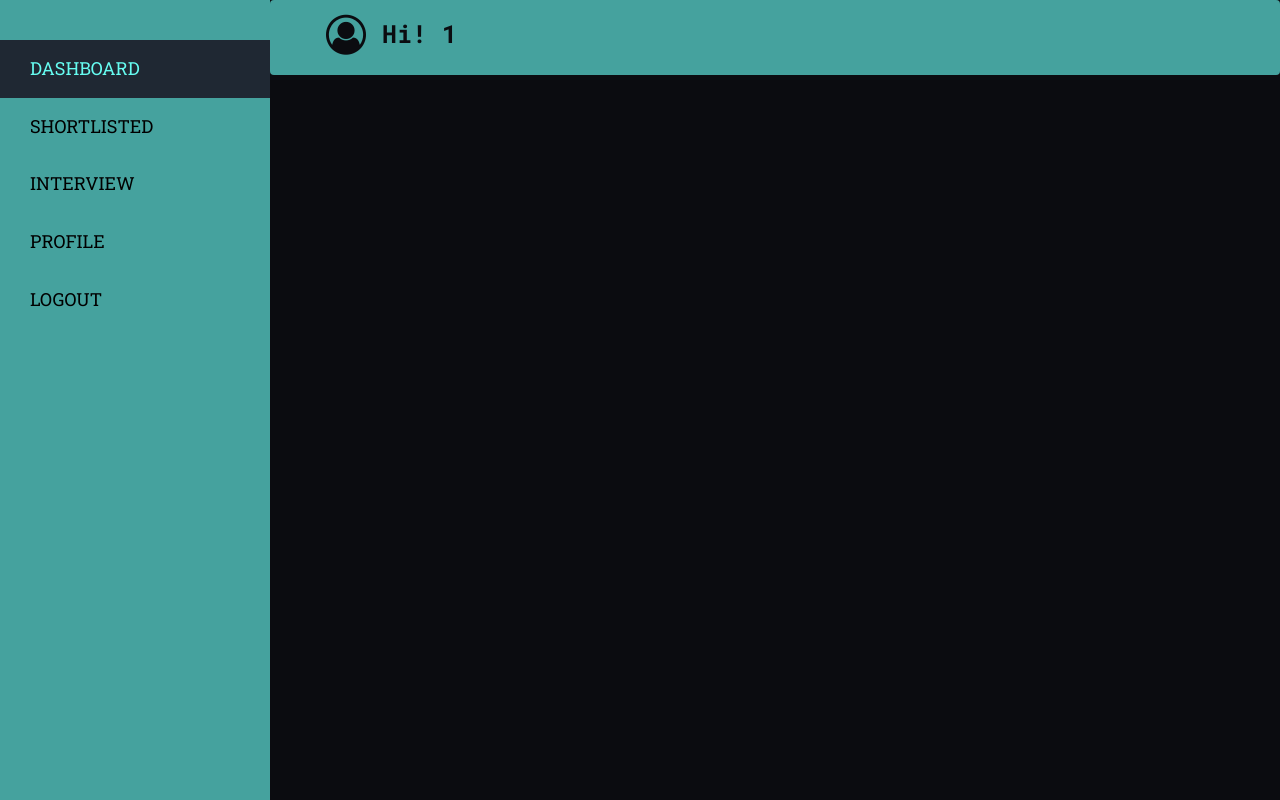
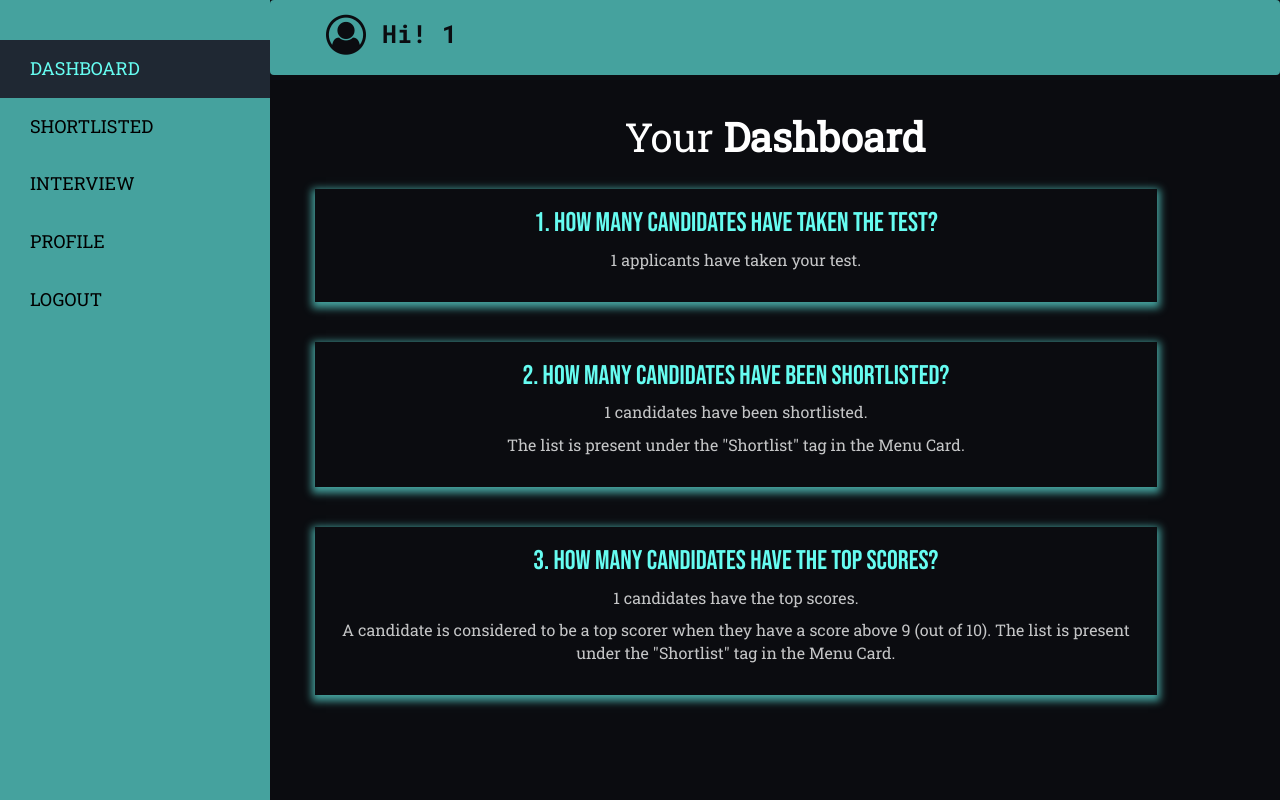
Before and after one commit to anjalisi/AIBot, a PHP site: page /dashboard-recruiter.php in a window 1280 px wide. Run offline with PHP 8.4, Linux system fonts and the light colour scheme; the visitor is signed in with stand-in values (Sample User, id 1); tables that the repository leaves empty or names only in its code hold one stand-in row (values such as "Sample post").

Commit message:
Dashboard Recruiter

```diff
--- a/dashboard-recruiter.php
+++ b/dashboard-recruiter.php
@@ -6,6 +6,18 @@ if(!isset($_SESSION['recid']))
 	header('Location:login-recruiter.php');
 	return;
 }
+$stmt= $pdo->query("SELECT * FROM shortlists");
+$rows= $stmt->fetchAll(PDO::FETCH_ASSOC);
+$numrows=count($rows);
+
+$stmt1= $pdo->query("SELECT * FROM users");
+$rows1= $stmt1->fetchAll(PDO::FETCH_ASSOC);
+$numrows1=count($rows1);
+
+
+$stmt2= $pdo->query("SELECT * FROM shortlists where score='9' or score='10'");
+$rows2= $stmt2->fetchAll(PDO::FETCH_ASSOC);
+$numrows2=count($rows2);
 ?>
 <!DOCTYPE html>
 <html>
@@ -34,6 +46,47 @@ if(!isset($_SESSION['recid']))
 			<li><i class="fa fa-user-circle-o icon"></i><a href="#" id="username" style="font-family: 'Roboto Mono', monospace;">Hi! <?php echo $_SESSION["recid"]; ?></a></li>
 		</ul>
 	</nav>
+
+	<div class="container-fluid">
+		<center><h1>Your<b> Dashboard</b></h1></center><br>
+		<center>
+	<div class="row">
+
+		<div class="card col-sm-10">
+			<h2>
+				<center>1. How many candidates have taken the test?</center>
+			</h2>
+			<center><p><?=$numrows1?> applicants have taken your test.</p><br></center>
+		</div>
+
+	</div>
+	<br><br>
+	<div class="row">
+
+		<div class="card col-sm-10">
+			<h2>
+				<center>2. How many candidates have been shortlisted?</center>
+			</h2>
+			<center><p><?=$numrows?> candidates have been shortlisted.</p>
+			<p>The list is present under the "Shortlist" tag in the Menu Card.</p>
+				<br></center>
+		</div>
+
+	</div>
+	<br><br>
+	<div class="row">
+
+		<div class="card col-sm-10">
+			<h2>
+				<center>3. How many candidates have the top scores?</center>
+			</h2>
+			<center><p><?=$numrows2?> candidates have the top scores.</p>
+			<p>A candidate is considered to be a top scorer when they have a score above 9 (out of 10). The list is present under the "Shortlist" tag in the Menu Card.</p>
+				<br></center>
+		</div>
+
+	</div>
+	<br><br>
 </div>
 
 <body>
--- a/profile-recruiter.php
+++ b/profile-recruiter.php
@@ -38,12 +38,12 @@ $resume=htmlentities($rows1['linkedin']);
 <body>
 <div class="sidebar">
 	  <a class="first" href="dashboard-recruiter.php">DASHBOARD</a>
+	  <a href="shortlist.php">SHORTLISTED</a>
+	  <a href="#">INTERVIEW</a>
 	  <a href="profile-recruiter.php" class="active">PROFILE</a>
-
-	  <a href="#contact">ABOUT</a>
 	  <a href="logout-recruiter.php">LOGOUT</a>
 	</div>
-<div class="content">
+	<div class="content">
 	<nav class="navbar container-fluid">
 		<ul class="navbar-nav" id="navbar-id">
 			<li><i class="fa fa-user-circle-o icon"></i><a href="#" id="username" style="font-family: 'Roboto Mono', monospace;">Hi! <?php echo $_SESSION["recid"]; ?></a></li>
```
